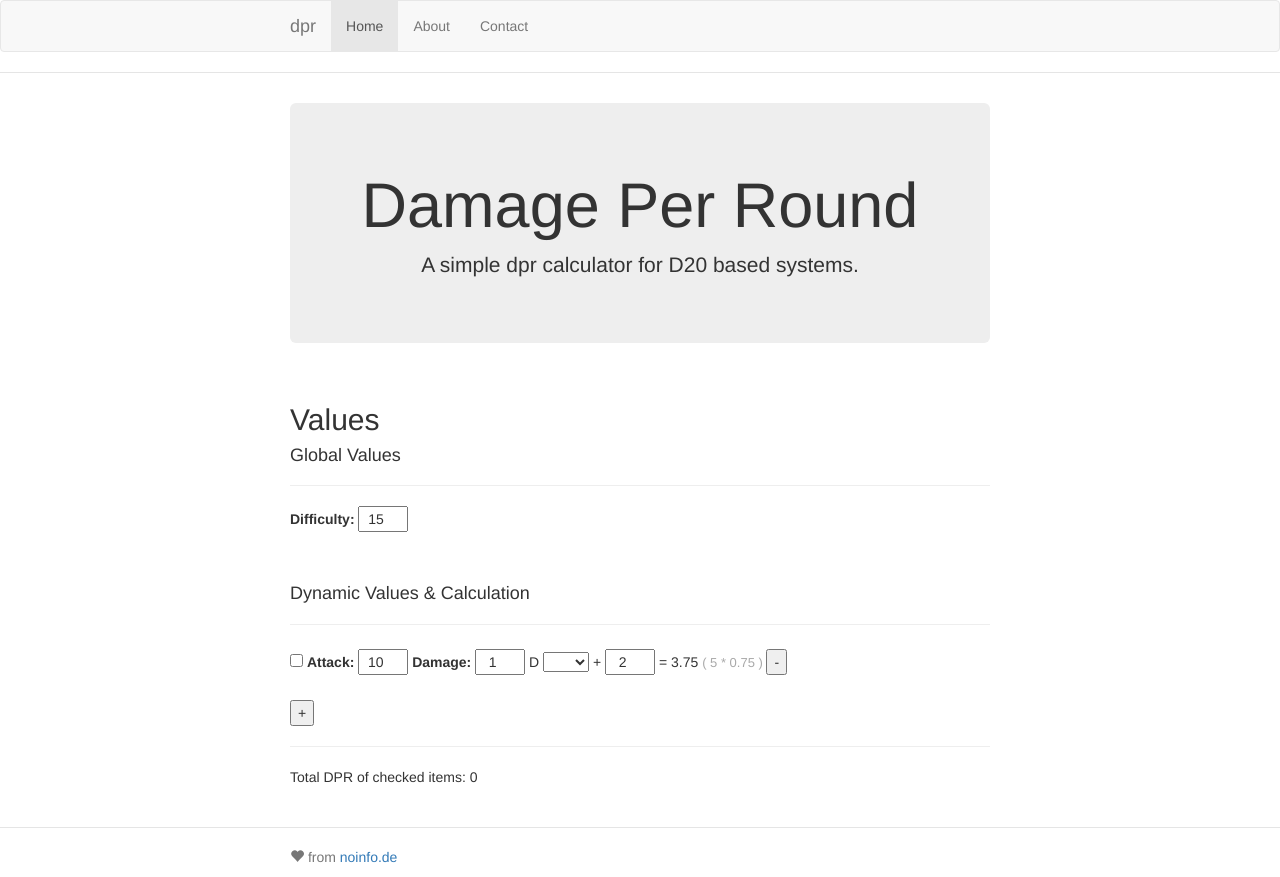
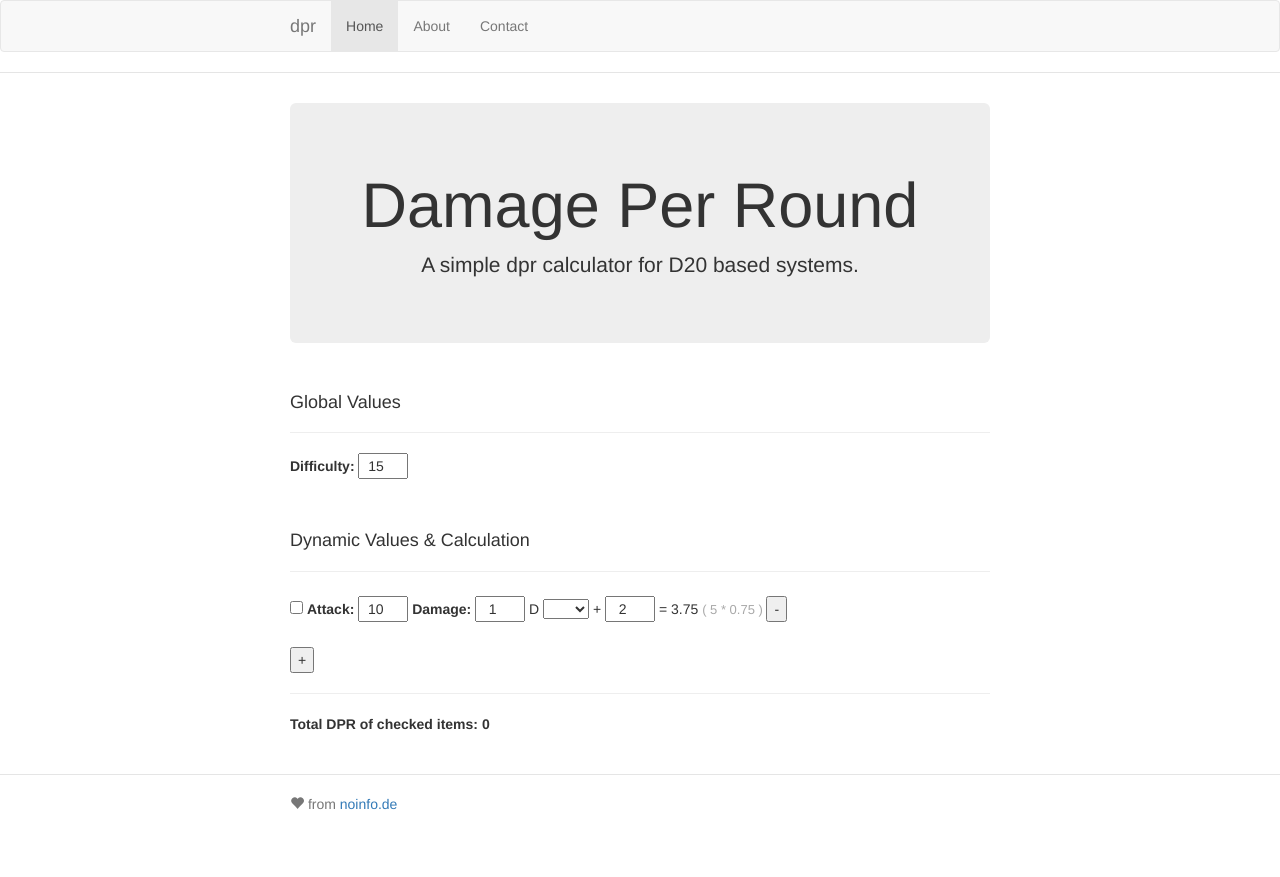
Before and after one commit to noinfo/dpr, a website: page app/index.html in a window 1280 px wide. After the commit the page ends 824 px from the top, so only its background shows below. Drawn offline with nearby package versions, Linux system fonts and the light colour scheme; some packages are replaced by stand-ins of ours; files that its build step writes are made by us from their sources.

Commit message:
More styling

```diff
--- a/app/views/main.html
+++ b/app/views/main.html
@@ -6,8 +6,6 @@
 </div>
 
 <div class="row marketing">
-  <h2>Values</h2>
-
   <h4>Global Values</h4>
   <hr/>
   <div>
@@ -39,7 +37,7 @@
   <button ng-click="dprsets.push(createdprset())" title="Add another row">+</button>
   <hr/>
   <span>
-    Total DPR of checked items: {{calculateTotalDpr()}}
+    <strong>Total DPR of checked items: {{calculateTotalDpr()}}</strong>
   </span>
 
 </div>
```
